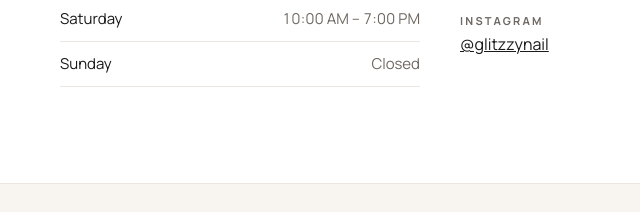
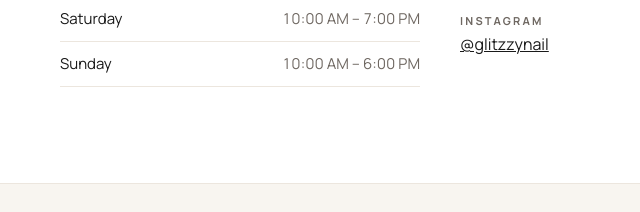
Before and after one commit to clawbotik-blip/glitzzy-nails, a plain HTML site: page index.html in a window 1280 px wide. Shown: the part 6391-6603 px from the top of the page, 0-640 px from the left. Drawn offline with nearby package versions, Linux system fonts and the light colour scheme; a web font is replaced by a local one.

Commit message:
Open Sundays 10 AM–6 PM
Co-Authored-By: Claude Opus 5.5 <noreply@anthropic.com>

```diff
--- a/index.html
+++ b/index.html
@@ -11,7 +11,7 @@
 <meta property="og:image" content="https://glitzzynails.us/img/hero.jpg">
 <link rel="icon" type="image/png" href="img/favicon.png">
 <link rel="apple-touch-icon" href="img/apple-touch-icon.png">
-<script type="application/ld+json">{"@context":"https://schema.org","@type":"NailSalon","name":"Glitzzy Nails","telephone":"+1-516-226-3342","address":{"@type":"PostalAddress","streetAddress":"43 W Merrick Rd","addressLocality":"Freeport","addressRegion":"NY","postalCode":"11520","addressCountry":"US"},"geo":{"@type":"GeoCoordinates","latitude":40.6537757,"longitude":-73.5820028},"openingHoursSpecification":[{"@type":"OpeningHoursSpecification","dayOfWeek":["Monday","Tuesday","Thursday"],"opens":"10:00","closes":"18:00"},{"@type":"OpeningHoursSpecification","dayOfWeek":"Wednesday","opens":"10:00","closes":"18:30"},{"@type":"OpeningHoursSpecification","dayOfWeek":["Friday","Saturday"],"opens":"10:00","closes":"19:00"}],"sameAs":["https://www.instagram.com/glitzzynail/"],"aggregateRating":{"@type":"AggregateRating","ratingValue":"4.1","reviewCount":"28"}}</script>
+<script type="application/ld+json">{"@context":"https://schema.org","@type":"NailSalon","name":"Glitzzy Nails","telephone":"+1-516-226-3342","address":{"@type":"PostalAddress","streetAddress":"43 W Merrick Rd","addressLocality":"Freeport","addressRegion":"NY","postalCode":"11520","addressCountry":"US"},"geo":{"@type":"GeoCoordinates","latitude":40.6537757,"longitude":-73.5820028},"openingHoursSpecification":[{"@type":"OpeningHoursSpecification","dayOfWeek":["Monday","Tuesday","Thursday"],"opens":"10:00","closes":"18:00"},{"@type":"OpeningHoursSpecification","dayOfWeek":"Wednesday","opens":"10:00","closes":"18:30"},{"@type":"OpeningHoursSpecification","dayOfWeek":["Friday","Saturday"],"opens":"10:00","closes":"19:00"},{"@type":"OpeningHoursSpecification","dayOfWeek":"Sunday","opens":"10:00","closes":"18:00"}],"sameAs":["https://www.instagram.com/glitzzynail/"],"aggregateRating":{"@type":"AggregateRating","ratingValue":"4.1","reviewCount":"28"}}</script>
 <title>Glitzzy Nails</title>
 <link rel="preload" as="image" href="img/hero.webp">
 <link rel="preconnect" href="https://fonts.googleapis.com">
@@ -282,7 +282,7 @@ footer .rent b{color:var(--gold-ink)}
     <div class="wrap visit">
       <div>
         <h3>Hours</h3>
-        <table class="hours"><tbody id="hours"><tr><td>Monday</td><td>10:00 AM – 6:00 PM</td></tr><tr><td>Tuesday</td><td>10:00 AM – 6:00 PM</td></tr><tr><td>Wednesday</td><td>10:00 AM – 6:30 PM</td></tr><tr><td>Thursday</td><td>10:00 AM – 6:00 PM</td></tr><tr><td>Friday</td><td>10:00 AM – 7:00 PM</td></tr><tr><td>Saturday</td><td>10:00 AM – 7:00 PM</td></tr><tr><td>Sunday</td><td>Closed</td></tr></tbody></table>
+        <table class="hours"><tbody id="hours"><tr><td>Monday</td><td>10:00 AM – 6:00 PM</td></tr><tr><td>Tuesday</td><td>10:00 AM – 6:00 PM</td></tr><tr><td>Wednesday</td><td>10:00 AM – 6:30 PM</td></tr><tr><td>Thursday</td><td>10:00 AM – 6:00 PM</td></tr><tr><td>Friday</td><td>10:00 AM – 7:00 PM</td></tr><tr><td>Saturday</td><td>10:00 AM – 7:00 PM</td></tr><tr><td>Sunday</td><td>10:00 AM – 6:00 PM</td></tr></tbody></table>
       </div>
       <div class="kv">
         <h3 style="margin:0">Find us</h3>
@@ -315,7 +315,7 @@ const words=["Acrylic","Hard gel","Polygel","Long nails","Deep pedicure","Chrome
 const line=words.map(w=>`${w} <span>✦</span>`).join(' ');
 document.getElementById('ticker').innerHTML=line+' '+line;
 
-const hours=[["Monday","10:00 AM – 6:00 PM"],["Tuesday","10:00 AM – 6:00 PM"],["Wednesday","10:00 AM – 6:30 PM"],["Thursday","10:00 AM – 6:00 PM"],["Friday","10:00 AM – 7:00 PM"],["Saturday","10:00 AM – 7:00 PM"],["Sunday","Closed"]];
+const hours=[["Monday","10:00 AM – 6:00 PM"],["Tuesday","10:00 AM – 6:00 PM"],["Wednesday","10:00 AM – 6:30 PM"],["Thursday","10:00 AM – 6:00 PM"],["Friday","10:00 AM – 7:00 PM"],["Saturday","10:00 AM – 7:00 PM"],["Sunday","10:00 AM – 6:00 PM"]];
 const today=(new Date().getDay()+6)%7;
 document.querySelectorAll('#hours tr')[today]?.classList.add('today');
 
```
